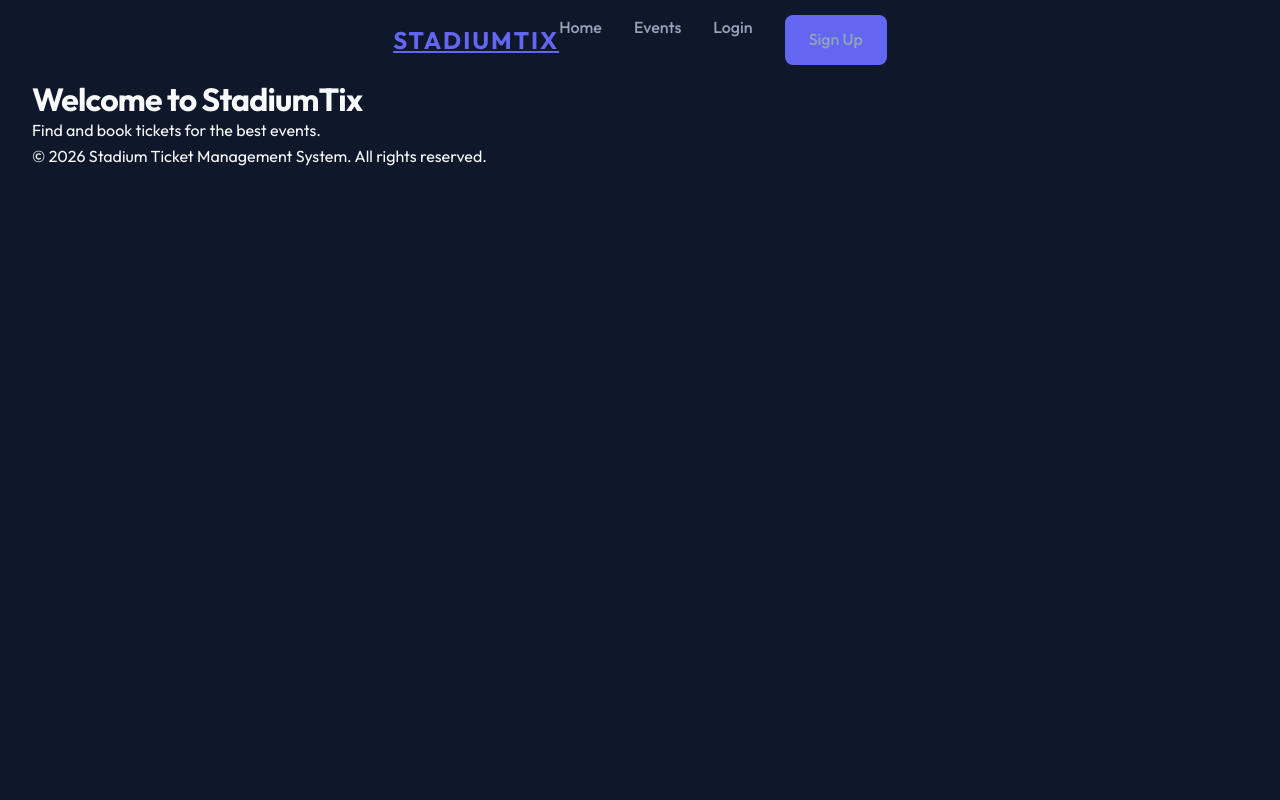
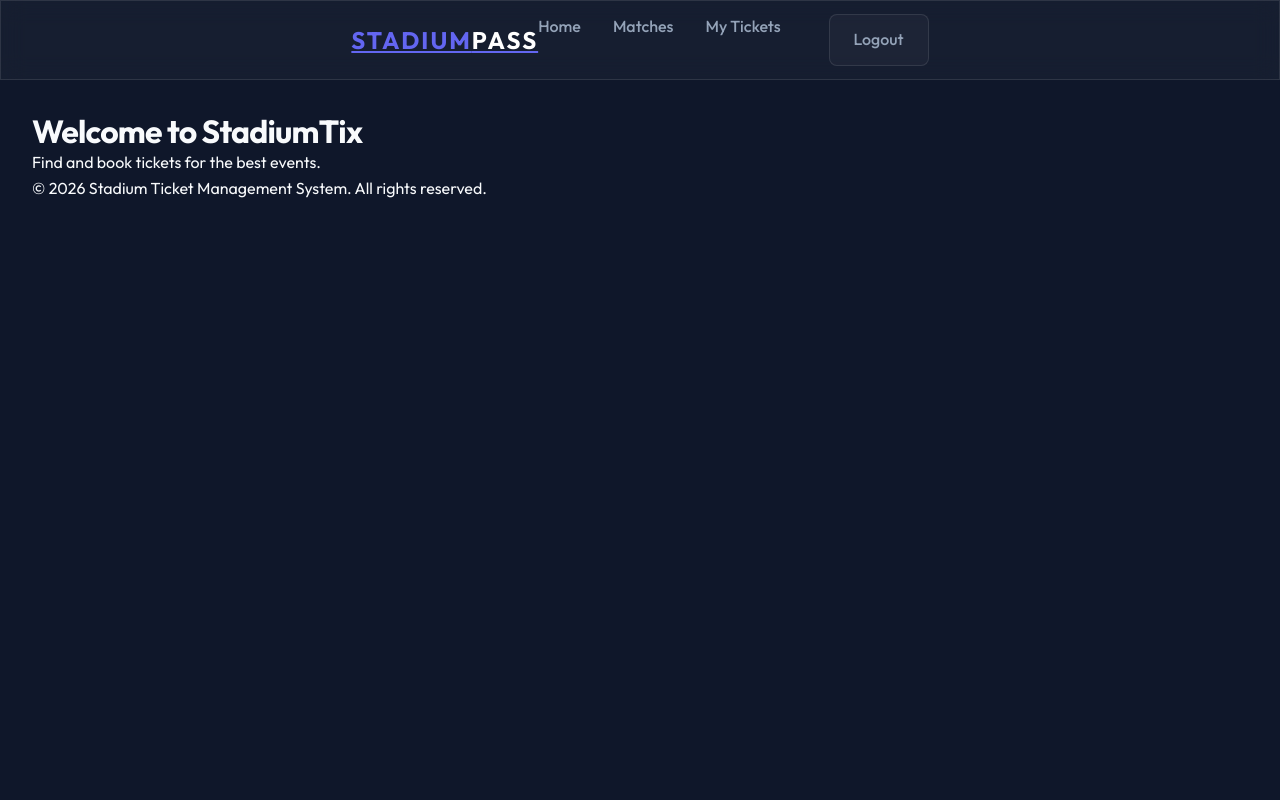
Before and after one commit to sumeya2419/stadium-ticket, a PHP site: page / in a window 1280 px wide. Run offline with PHP 8.4, Linux system fonts and the light colour scheme; the visitor is signed in with stand-in values (Sample User, id 1).

Commit message:
ui(layout): update header with StadiumPass branding and dynamic navigation structure

```diff
--- a/views/layout/header.php
+++ b/views/layout/header.php
@@ -3,21 +3,34 @@
 <head>
     <meta charset="UTF-8">
     <meta name="viewport" content="width=device-width, initial-scale=1.0">
-    <title>Stadium Tix - Management System</title>
-    <link rel="stylesheet" href="/css/style.css">
+    <title>StadiumPass | Premium Ticketing</title>
+    <link rel="stylesheet" href="/public/css/style.css">
+    <link rel="stylesheet" href="https://cdnjs.cloudflare.com/ajax/libs/font-awesome/6.4.0/css/all.min.css">
 </head>
-<body>
-    <header>
+<body class="bg-main">
+    <header class="glass">
         <div class="container">
             <nav>
-                <a href="/" class="logo">StadiumTix</a>
+                <a href="/" class="logo">Stadium<span style="color: white;">Pass</span></a>
+
                 <ul class="nav-links">
                     <li><a href="/">Home</a></li>
-                    <li><a href="/events">Events</a></li>
-                    <li><a href="/login">Login</a></li>
-                    <li><a href="/register" class="btn btn-primary">Sign Up</a></li>
+                    <li><a href="/events">Matches</a></li>
+                    <?php if (isset($_SESSION['user_id'])): ?>
+                        <?php if ($_SESSION['role_name'] == 'customer'): ?>
+                            <li><a href="/dashboard">My Tickets</a></li>
+                        <?php elseif (in_array($_SESSION['role_name'], ['admin', 'super_admin'])): ?>
+                            <li><a href="/admin/dashboard" style="color: var(--primary); font-weight: 600;">Admin Console</a></li>
+                        <?php elseif ($_SESSION['role_name'] == 'staff'): ?>
+                            <li><a href="/staff/scanner" style="color: var(--accent); font-weight: 600;">Gate Scanner</a></li>
+                        <?php endif; ?>
+                        <li><a href="/logout" class="btn btn-glass" style="margin-left: 1rem;">Logout</a></li>
+                    <?php else: ?>
+                        <li><a href="/login">Login</a></li>
+                        <li><a href="/register" class="btn btn-primary">Sign Up</a></li>
+                    <?php endif; ?>
                 </ul>
             </nav>
         </div>
     </header>
-    <main class="container">
+    <main class="container" style="padding-top: 2rem;">
```
